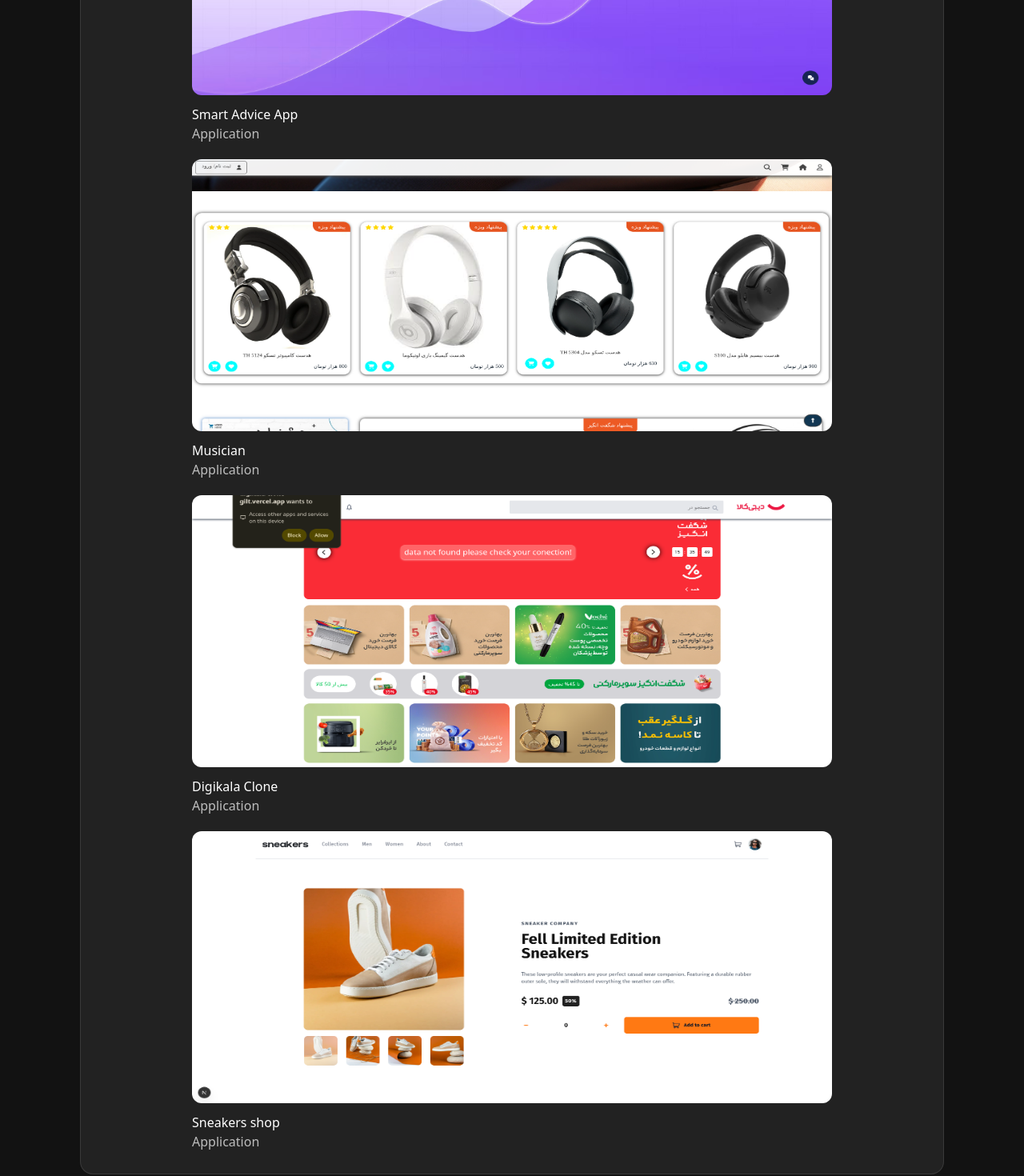
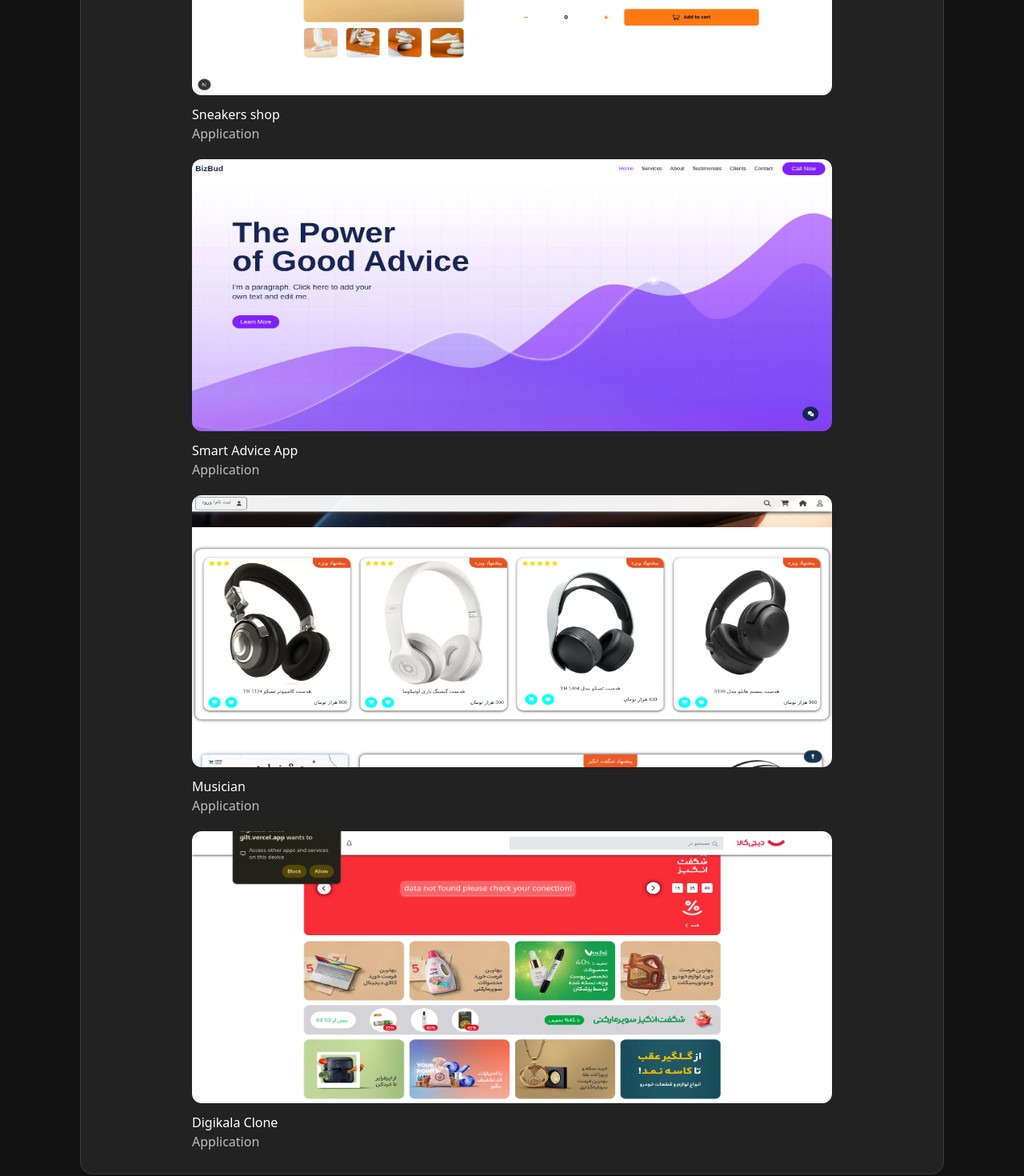
Before and after one commit to sobhanjaferi/portfolio, a Next.js app: page /portfolio in a window 1280 px wide. Shown: the part 780-2250 px from the top of the page at 80% size. Built offline with nearby package versions, Linux system fonts and the light colour scheme.

Commit message:
[FIX] info item component

```diff
--- a/src/components/infoItem.tsx
+++ b/src/components/infoItem.tsx
@@ -21,7 +21,7 @@
 }: Props): ReactNode {
   return (
     <section
-      className={`flex justify-start items-center gap-3 sm:gap-6 w-fit`}
+      className={`flex justify-start items-center gap-3 sm:gap-6 w-full`}
       {...otherProps}
     >
       <IconButton
@@ -29,14 +29,14 @@
       >
         <Icon size={iconSize} />
       </IconButton>
-      <div className="min-h-full flex flex-col justify-center items-start">
+      <div className="min-h-full w-full flex flex-col justify-center items-start">
         <p className="text-white/40 text-sm">{title.toUpperCase()}</p>
 
         <input
           type={type}
           value={info}
           readOnly
-          className="text-sm sm:text-lg focus:outline-0"
+          className="text-sm sm:text-lg focus:outline-0 w-full"
         />
       </div>
     </section>
--- a/src/features/portfolio/portfolioList.tsx
+++ b/src/features/portfolio/portfolioList.tsx
@@ -14,30 +14,30 @@
   const portfolios: PortFolioListType = [
     {
       id: 1,
+      img: "/images/sneakers.png",
+      url: "https://sneakers-self-mu.vercel.app/",
+      title: "Sneakers shop",
+      type: "Application",
+    },
+    {
+      id: 2,
       img: "/images/smartAdviceWeb.png",
       url: "https://smart-advice-web.vercel.app/",
       title: "Smart Advice App",
       type: "Application",
     },
     {
-      id: 2,
+      id: 3,
       img: "/images/musician.png",
       url: "https://sobhanjaferi.github.io/musician/",
       title: "Musician",
       type: "Application",
     },
     {
-      id: 3,
+      id: 4,
       img: "/images/digikala.png",
       url: "https://digikala-clone-gilt.vercel.app/",
       title: "Digikala Clone",
-      type: "Application",
-    },
-    {
-      id: 4,
-      img: "/images/sneakers.png",
-      url: "https://sneakers-self-mu.vercel.app/",
-      title: "Sneakers shop",
       type: "Application",
     },
   ];
```
